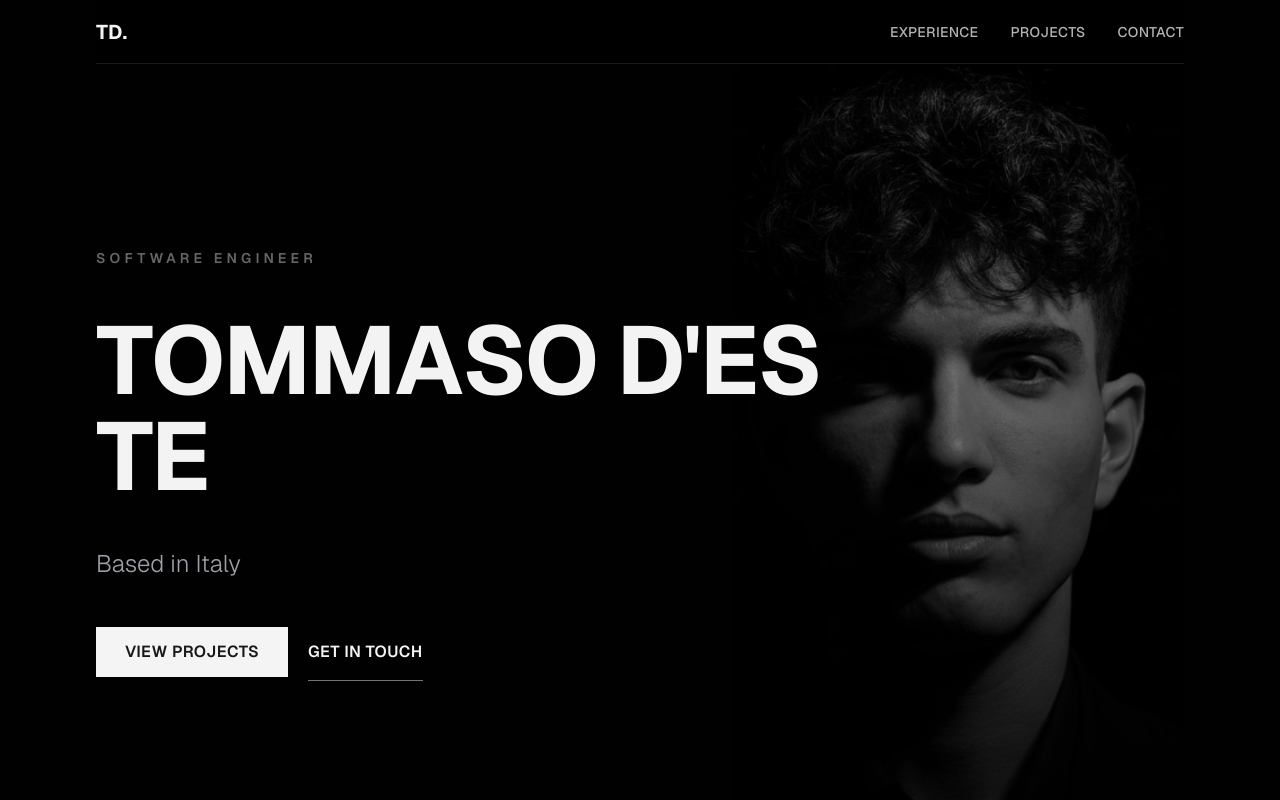
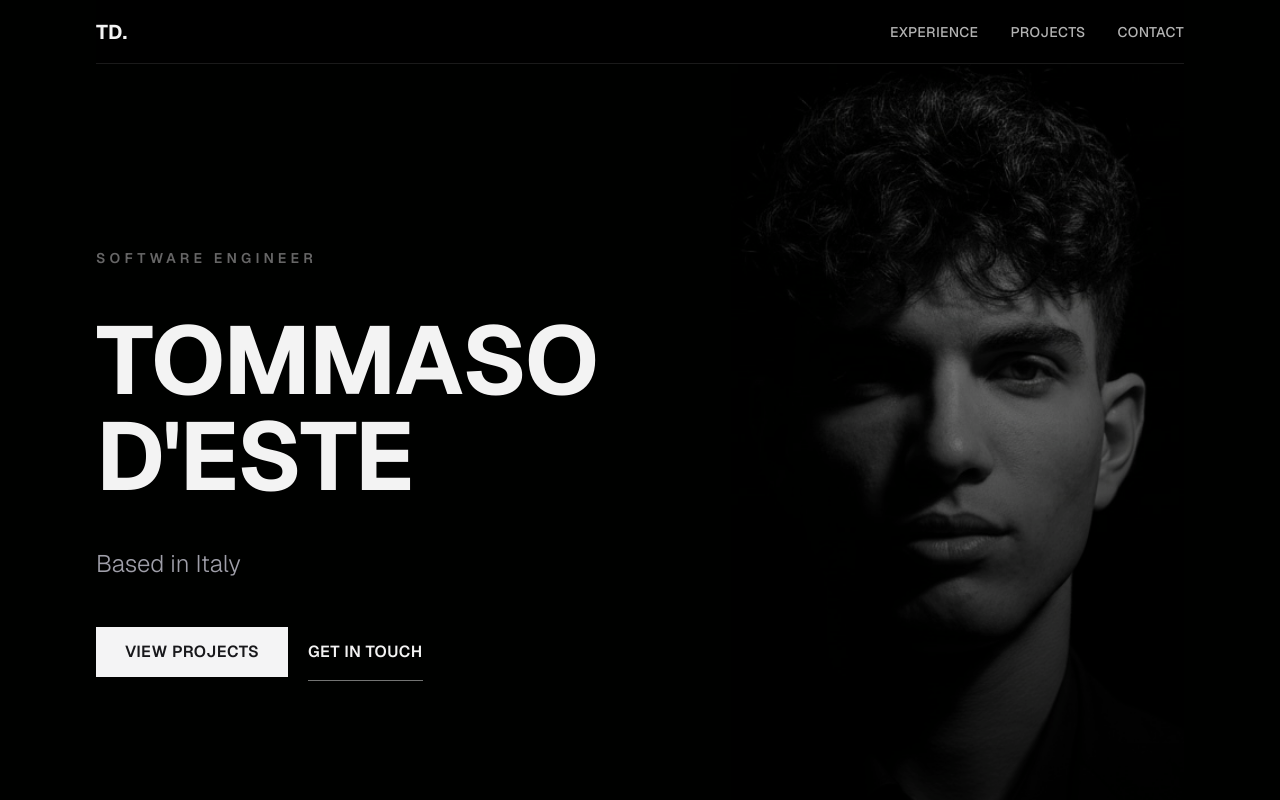
Before and after one commit to DEsteTommaso/Portfolio, a Next.js app: page / in a window 1280 px wide. Shown: the top 800 px of the page. Built offline with nearby package versions, Linux system fonts and the light colour scheme.

Commit message:
feat: use framer-motion for animated landing title

```diff
--- a/components/layout/landing.tsx
+++ b/components/layout/landing.tsx
@@ -10,7 +10,7 @@ export default function Landing() {
       <div className="relative z-20 flex max-w-3xl flex-col gap-11">
         <SectionTitle>Software engineer</SectionTitle>
         <AnimatedTitle
-          text="TOMMASO D'ESTE"
+          text={"TOMMASO\nD'ESTE"}
           className="text-6xl md:text-7xl lg:text-8xl"
         />
         <SubTitle className="text-zinc-400">Based in Italy</SubTitle>
--- a/components/ui/animated-title.tsx
+++ b/components/ui/animated-title.tsx
@@ -1,6 +1,6 @@
 "use client";
 
-import { useEffect, useState } from "react";
+import { motion } from "framer-motion";
 import { cn } from "@/lib/utils";
 
 interface IAnimatedTitleProps {
@@ -9,34 +9,54 @@ interface IAnimatedTitleProps {
 }
 
 export default function AnimatedTitle({ text, className }: IAnimatedTitleProps) {
-  const [isVisible, setIsVisible] = useState(false);
-
-  useEffect(() => {
-    const timer = window.setTimeout(() => setIsVisible(true), 80);
-    return () => window.clearTimeout(timer);
-  }, []);
+  const letters = Array.from(text);
 
   return (
-    <p
+    <motion.p
       aria-label={text}
       className={cn("leading-none font-bold tracking-tight", className)}
+      initial="hidden"
+      animate="visible"
+      variants={{
+        hidden: {},
+        visible: {
+          transition: {
+            staggerChildren: 0.045,
+            delayChildren: 0.08,
+          },
+        },
+      }}
     >
       <span className="sr-only">{text}</span>
-      {Array.from(text).map((char, index) => (
-        <span
-          key={`${char}-${index}`}
-          aria-hidden="true"
-          className={cn(
-            "inline-block origin-bottom transform-gpu transition duration-500 ease-out",
-            isVisible
-              ? "translate-y-0 scale-y-100 opacity-100"
-              : "translate-y-1 scale-y-50 opacity-0",
-          )}
-          style={{ transitionDelay: `${index * 45}ms` }}
-        >
-          {char === " " ? "\u00A0" : char}
-        </span>
-      ))}
-    </p>
+      {letters.map((char, index) =>
+        char === "\n" ? (
+          <br key={`br-${index}`} aria-hidden="true" />
+        ) : (
+          <motion.span
+            key={`${char}-${index}`}
+            aria-hidden="true"
+            className="inline-block origin-bottom"
+            variants={{
+              hidden: {
+                opacity: 0,
+                y: 6,
+                scaleY: 0.45,
+              },
+              visible: {
+                opacity: 1,
+                y: 0,
+                scaleY: 1,
+                transition: {
+                  duration: 0.42,
+                  ease: [0.2, 0.8, 0.2, 1],
+                },
+              },
+            }}
+          >
+            {char === " " ? "\u00A0" : char}
+          </motion.span>
+        )
+      )}
+    </motion.p>
   );
 }
```
